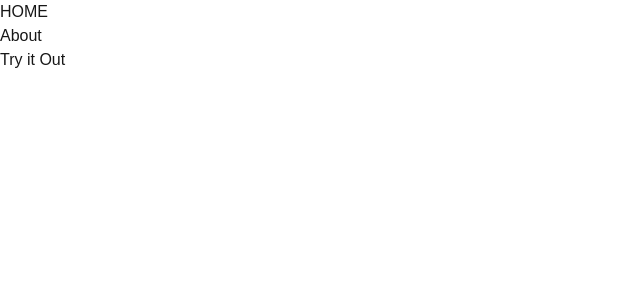
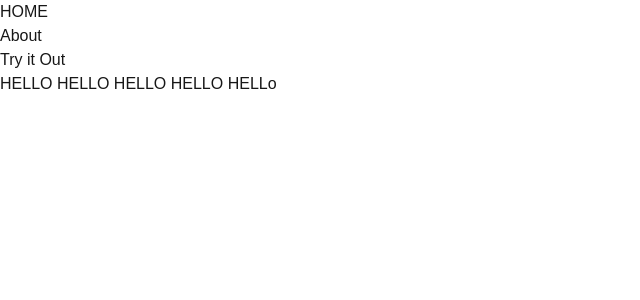
Before and after one commit to ppmpreetham/chroma, a Next.js app: page / in a window 1280 px wide. Shown: the top 300 px of the page, without its empty margins (0-640 px from the left). Built offline with nearby package versions, Linux system fonts and the light colour scheme.

Commit message:
add: hackerish animated text

```diff
--- /dev/null
+++ b/src/app/components/AnimatedText.jsx
@@ -0,0 +1,52 @@
+import React, { useState, useRef } from 'react';
+
+const AnimatedText = ({ text, className = '', customText = '' }) => {
+  const [animatedTitle, setAnimatedTitle] = useState(text || '');
+  const intervalRef = useRef(null);
+
+  // Emojis work too :))
+  const letters = customText === '' ? 'ABCDEFGHIJKLMNOPQRSTUVWXYZ' : customText;
+
+  const handleMouseOver = () => {
+    let iteration = 0;
+
+    function animateText() {
+      intervalRef.current = setInterval(() => {
+        const randomText = text
+          .split('')
+          .map((char, index) => {
+            return index < iteration
+              ? char
+              : letters[Math.floor(Math.random() * letters.length)];
+          })
+          .join('');
+
+        setAnimatedTitle(randomText);
+
+        iteration += 0.5;
+
+        if (iteration >= text.length) {
+          clearInterval(intervalRef.current);
+          setAnimatedTitle(text);
+        }
+      }, 30);
+    }
+
+    animateText();
+  };
+
+  const handleMouseOut = () => {
+    clearInterval(intervalRef.current);
+    setAnimatedTitle(text);
+  };
+
+  return (
+      <div>
+        <p className={`${className} inline`} onMouseOver={handleMouseOver} onMouseOut={handleMouseOut}>
+          {animatedTitle}
+        </p>
+      </div>
+  );
+};
+
+export default AnimatedText;
--- a/src/app/components/Navigation.tsx
+++ b/src/app/components/Navigation.tsx
@@ -1,7 +1,8 @@
 'use client'
 import React from "react";
 import TransitionLink from "./TransitionLink";
-// import ParallaxTemplate from "./ParallaxSVGMasking"
+import AnimatedText from "./AnimatedText";
+
 // Here is the Navbar
 const Navigation = () => {
     return(
@@ -19,7 +20,7 @@ const Navigation = () => {
                     </li>
                 </ul>
             </nav>
-            {/* <ParallaxTemplate /> */}
+            <AnimatedText text="HELLO HELLO HELLO HELLO HELLo" className="text-2xl" customText="🔥⭐✨💀✔️❤️" />
         </>
     )
 }
```
